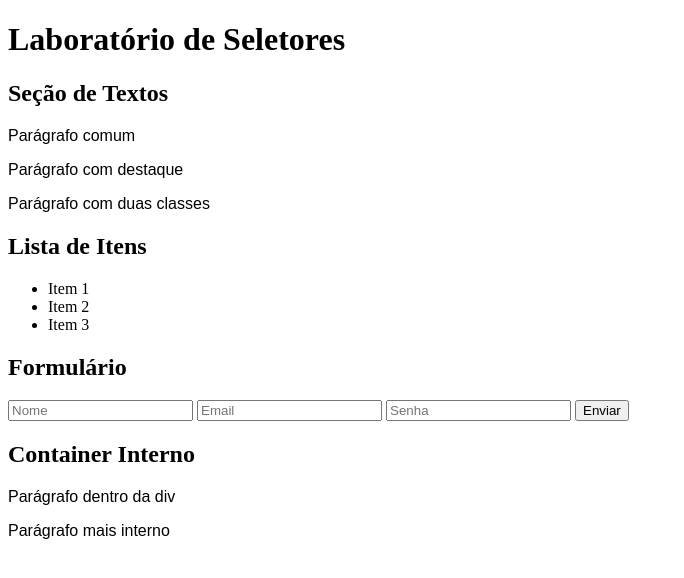
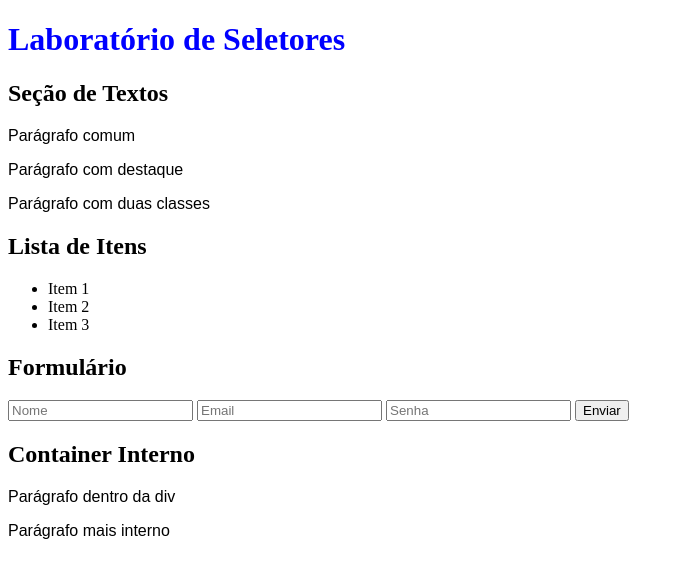
Before and after one commit to dutsp/Projetinhocss, a plain HTML site: page index.html in a window 1280 px wide. Shown: the whole page, without its empty margins (0-684 px from the left). Drawn offline with Linux system fonts and the light colour scheme.

Commit message:
ADICIONANDO COLORAÇÃO LEVEMENTE AZUL AO TITULO DA PAGINA VIA ID E MARCANDO README ATUALIZACAO COMMIT -M PROFESSOR DIONATAN

```diff
--- a/style.css
+++ b/style.css
@@ -1,3 +1,7 @@
 p{
     font-family: Arial, sans-serif
 }
+
+#titulo-principal{
+    color: blue;
+}
```
